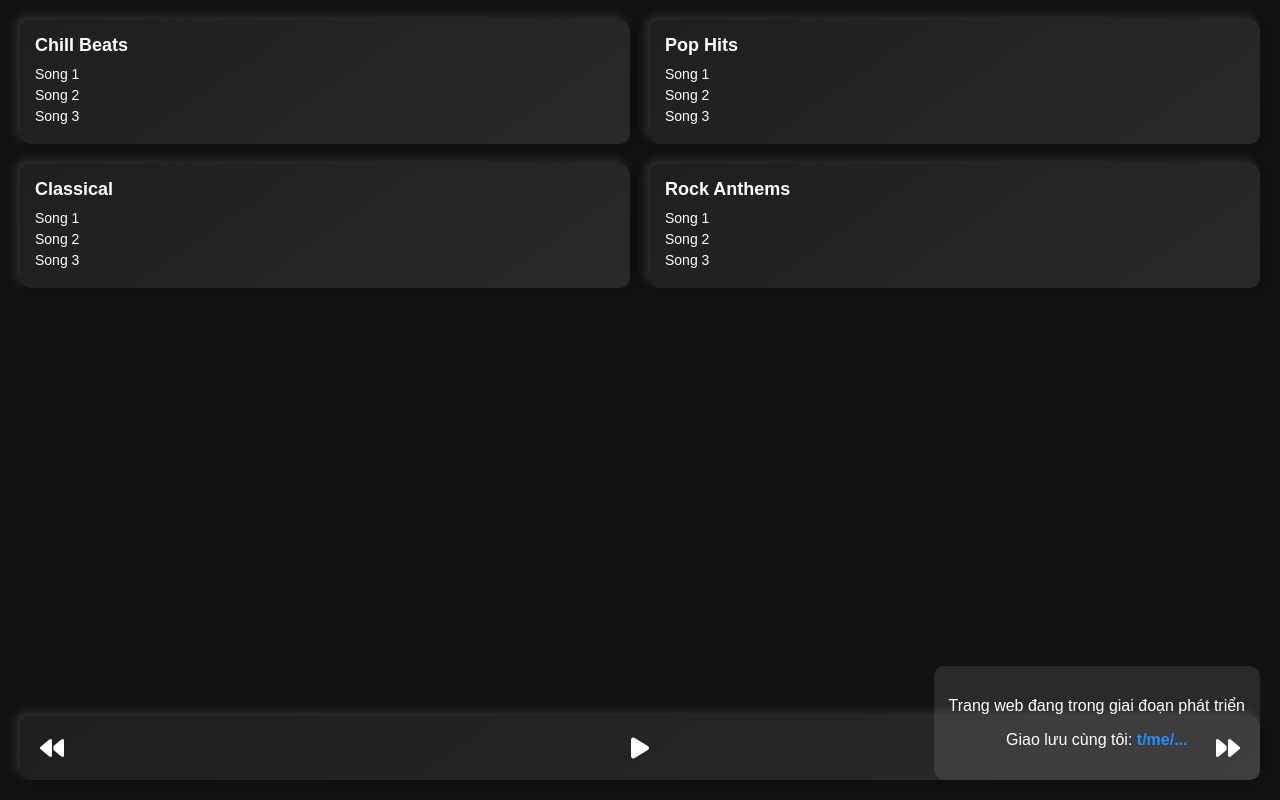
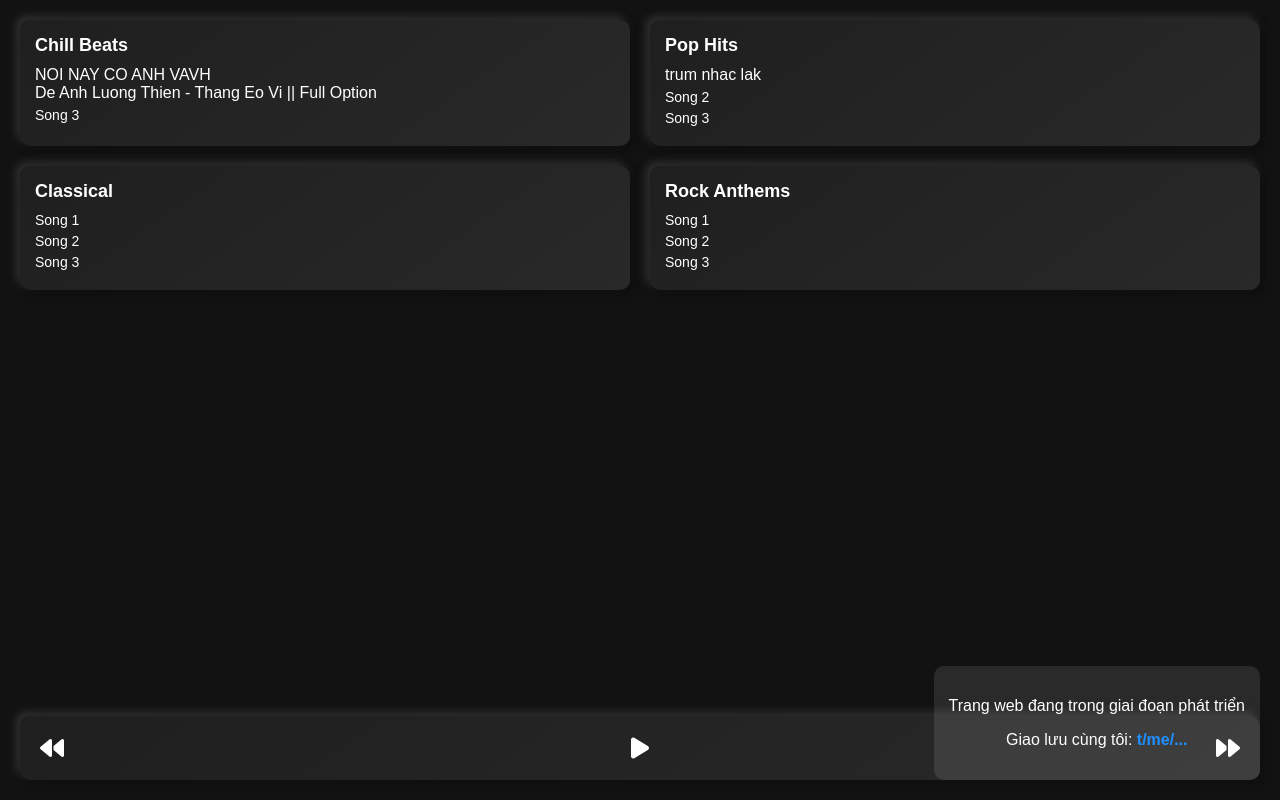
Before and after one commit to Teo4268/webnghenhac, a plain HTML site: page index.html in a window 1280 px wide. Drawn offline with Linux system fonts and the light colour scheme.

Commit message:
Update index.html

```diff
--- a/index.html
+++ b/index.html
@@ -93,13 +93,13 @@
     <div class="container">
         <div class="music-section">
             <div class="section-title">Chill Beats</div>
-            <div class="song">Song 1</div>
-            <div class="song">Song 2</div>
+            <div class="NOI NAY CO ANH VAVH.mp3">NOI NAY CO ANH VAVH</div>
+            <div class="De Anh Luong Thien - Thang Eo Vi || Full Option.mp3">De Anh Luong Thien - Thang Eo Vi || Full Option</div>
             <div class="song">Song 3</div>
         </div>
         <div class="music-section">
             <div class="section-title">Pop Hits</div>
-            <div class="song">Song 1</div>
+            <div class="5_6061848414155444642.mp3">trum nhac lak</div>
             <div class="song">Song 2</div>
             <div class="song">Song 3</div>
         </div>
```
